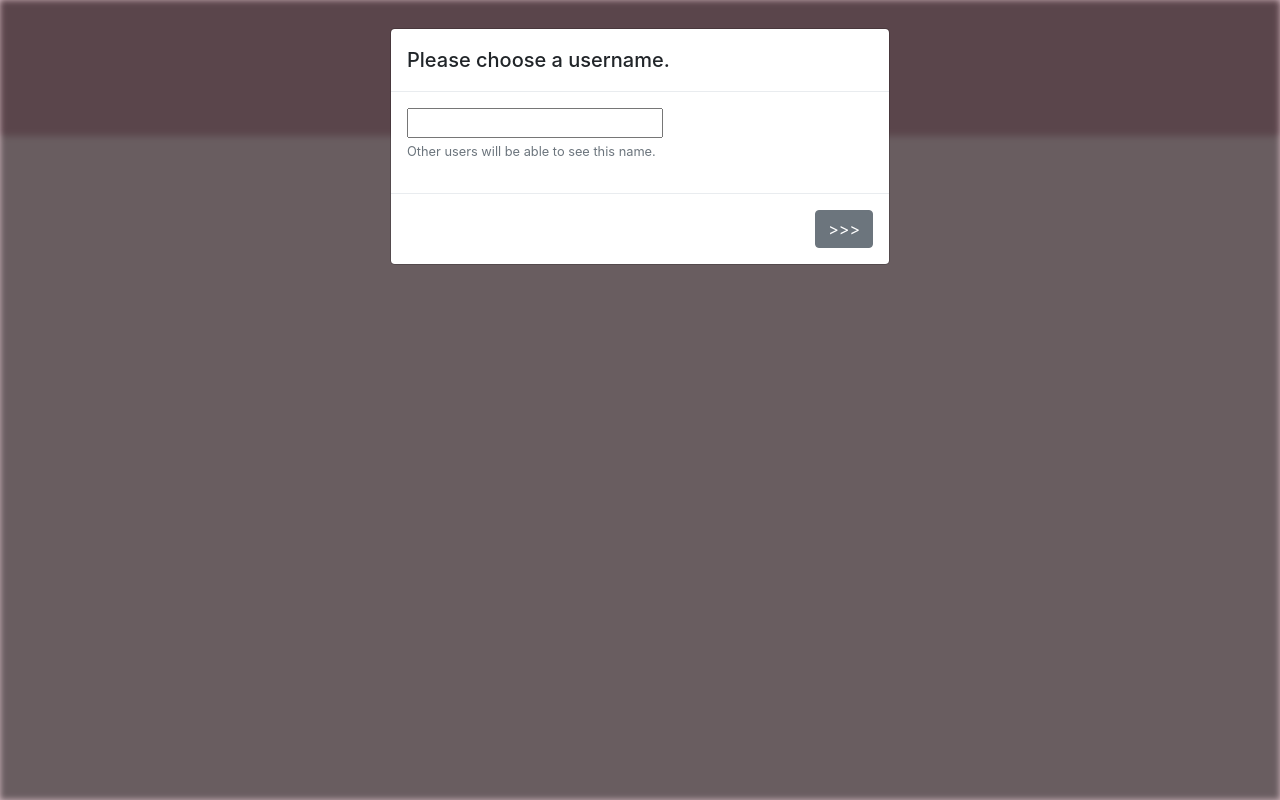
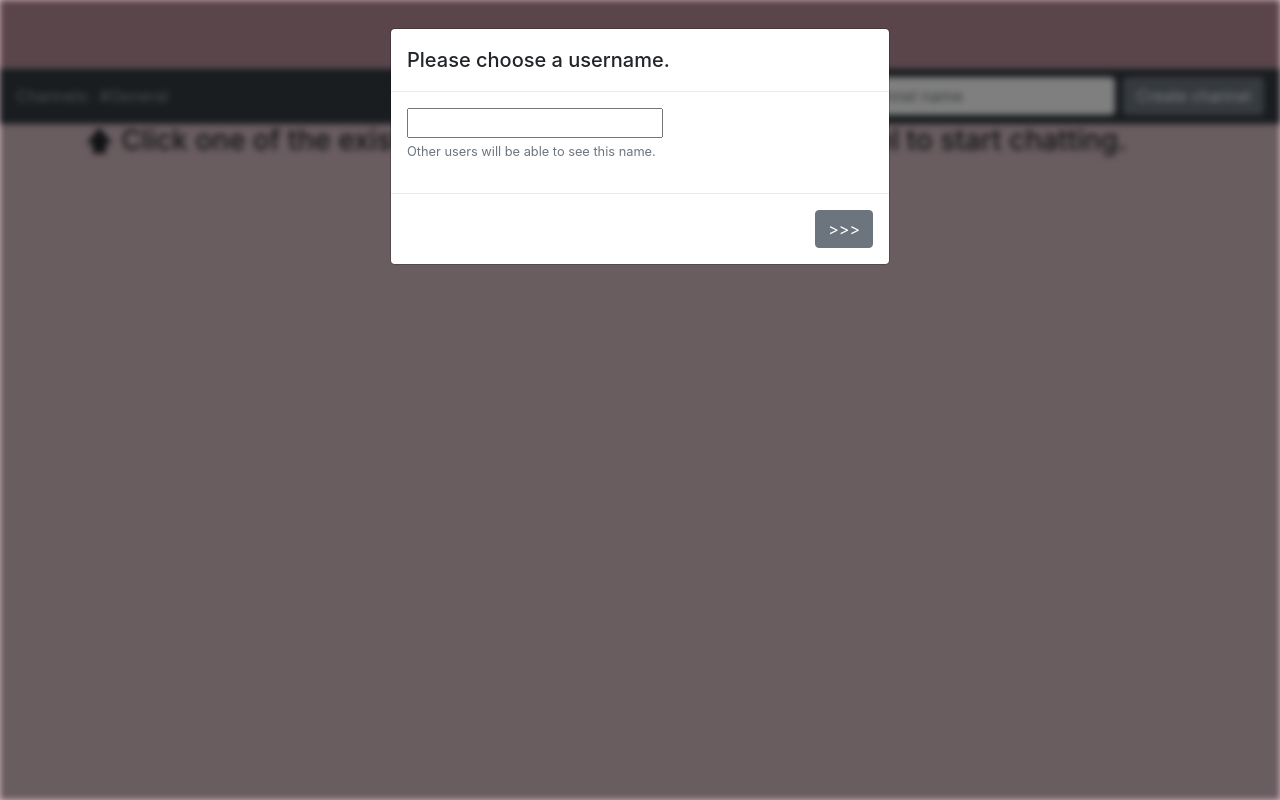
Before and after one commit to brleony/project2, a Flask app: page / in a window 1280 px wide. Run offline with Flask 2, Linux system fonts and the light colour scheme; some libraries are stand-ins or nearby versions.

Commit message:
Channel creation and channel list

```diff
--- a/application.py
+++ b/application.py
@@ -8,8 +8,21 @@ app.config["SECRET_KEY"] = os.getenv("SECRET_KEY")
 socketio = SocketIO(app)
 
 # List of all channels.
-channel_list = ['general']
+channel_list = ['General']
 
 @app.route("/")
 def index():
-    return render_template("index.html")
+    return render_template("index.html", channel_list=channel_list)
+
+@socketio.on("newchannel")
+def vote(data):
+
+    # Check if new channel name doesn't already exist.
+    if data["channel_name"] in channel_list:
+        emit("channel_exists", ok)
+    else:
+        # Add new channel to list.
+        channel_list.append(data["channel_name"])
+
+        # Emit.
+        emit("channels", data["channel_name"], broadcast=True)
--- a/static/main.js
+++ b/static/main.js
@@ -6,8 +6,11 @@
 // Wait until DOM has loaded.
 document.addEventListener('DOMContentLoaded', () => {
 
+    // Connect to websocket
+    socket = io.connect(location.protocol + '//' + document.domain + ':' + location.port);
+
     // Get username from local storage.
-    username = localStorage.getItem('username');
+    var username = localStorage.getItem('username');
     console.log(username);
 
     // If user hasn't chosen a name: show username modal.
@@ -18,8 +21,46 @@ document.addEventListener('DOMContentLoaded', () => {
         document.querySelector('#welcome').innerHTML = `Hello ${username}`;
     }
 
+    // When new channel is broadcasted.
+    socket.on('channels', channel_name => {
+        console.log(channel_name);
+
+        // Add new channel to channel list.
+        var list = document.querySelector('#channel_list');
+        var new_channel = document.createElement('li');
+        new_channel.innerHTML = `<a href="#" class="nav-link">#${channel_name}</a>`;
+        list.appendChild(new_channel);
+    });
+
+    // When new channel already exists.
+    socket.on('channel_exists', ok => {
+        document.querySelector('#channel_name_validation').innerHTML = 'Channel already exists.';
+    });
 });
 
+// When user clicks the 'create channel' button, validate the channel name and emit the new channel.
+function create_channel() {
+
+    // Remove validation message.
+    document.querySelector('#channel_name_validation').innerHTML = '';
+
+    // Save channel name.
+    const channel_name = document.querySelector('#channel_name').value;
+    console.log(channel_name);
+
+    // Validate channel name.
+    if (!channel_name) {
+            document.querySelector('#channel_name_validation').innerHTML = 'Enter a channel name.';
+    } else if (channel_name.length < 4 || channel_name.length > 14) {
+            document.querySelector('#channel_name_validation').innerHTML = 'Channel name needs to be between 4 and 14 characters.';
+    } else {
+        // Empty input field.
+        document.querySelector('#channel_name').value = '';
+
+        socket.emit('newchannel', {'channel_name': channel_name});
+    }
+
+}
 
 // Shows the username modal until user has entered a valid username.
 function username_modal() {
--- a/static/style.css
+++ b/static/style.css
@@ -10,9 +10,11 @@ form {
 
 .jumbotron {
     background-color: #b58b97;
+    margin-bottom: 0px;
+    padding: 30px;
 }
 
-#username_validation {
+.validation_message {
     color: red;
     font-weight: 600;
 }
--- a/templates/index.html
+++ b/templates/index.html
@@ -15,6 +15,9 @@
 
         <link rel="stylesheet" type="text/css" href="{{ url_for('static', filename='style.css') }}">
 
+        <!-- Socket -->
+        <script type="text/javascript" src="//cdnjs.cloudflare.com/ajax/libs/socket.io/1.3.6/socket.io.min.js"></script>
+
         <script src="{{ url_for('static', filename='main.js') }}"></script>
     </head>
 
@@ -31,7 +34,7 @@
                         <small id="username_help" class="form-text text-muted">
                             Other users will be able to see this name.
                         </small>
-                        <p id="username_validation"></p>
+                        <p id="username_validation" class="validation_message"></p>
                     </div>
                     <div class="modal-footer">
                         <button type="button" class="btn btn-secondary" id="username_button">>>></button>
@@ -44,5 +47,32 @@
             <h1 class="display-4" id="welcome"></h1>
         </div>
 
+        <!-- Navbar for channels -->
+        <nav class="navbar navbar-expand-sm navbar-dark bg-dark">
+            <div class="navbar-collapse">
+                <span class="navbar-text">
+                    Channels:
+                </span>
+                <ul class="nav navbar-nav" id="channel_list">
+                    {% for channel in channel_list %}
+                        <li class="nav-item"><a href="#" class="nav-link">#{{ channel }}</a></li>
+                    {% endfor %}
+                </ul>
+                <form class="form-inline ml-auto">
+                    <p id="channel_name_validation" class="validation_message"></p>
+                    <input autocomplete="off" class="form-control mr-sm-2" id="channel_name" type="text" placeholder="Channel name">
+                    <button type="button" class="btn btn-secondary my-2 my-sm-0" onclick="create_channel()">Create channel</button>
+                </form>
+            </div>
+        </nav>
+        <div class="container">
+            <div class="row">
+                <div class="col">
+                    <h3 id="channel_title">🡅 Click one of the existing channels or create a new channel to start chatting.</h3>
+                    <ul id="channel_messages">
+                    </ul>
+                </div>
+            </div>
+        </div>
     </body>
 </html>
```
